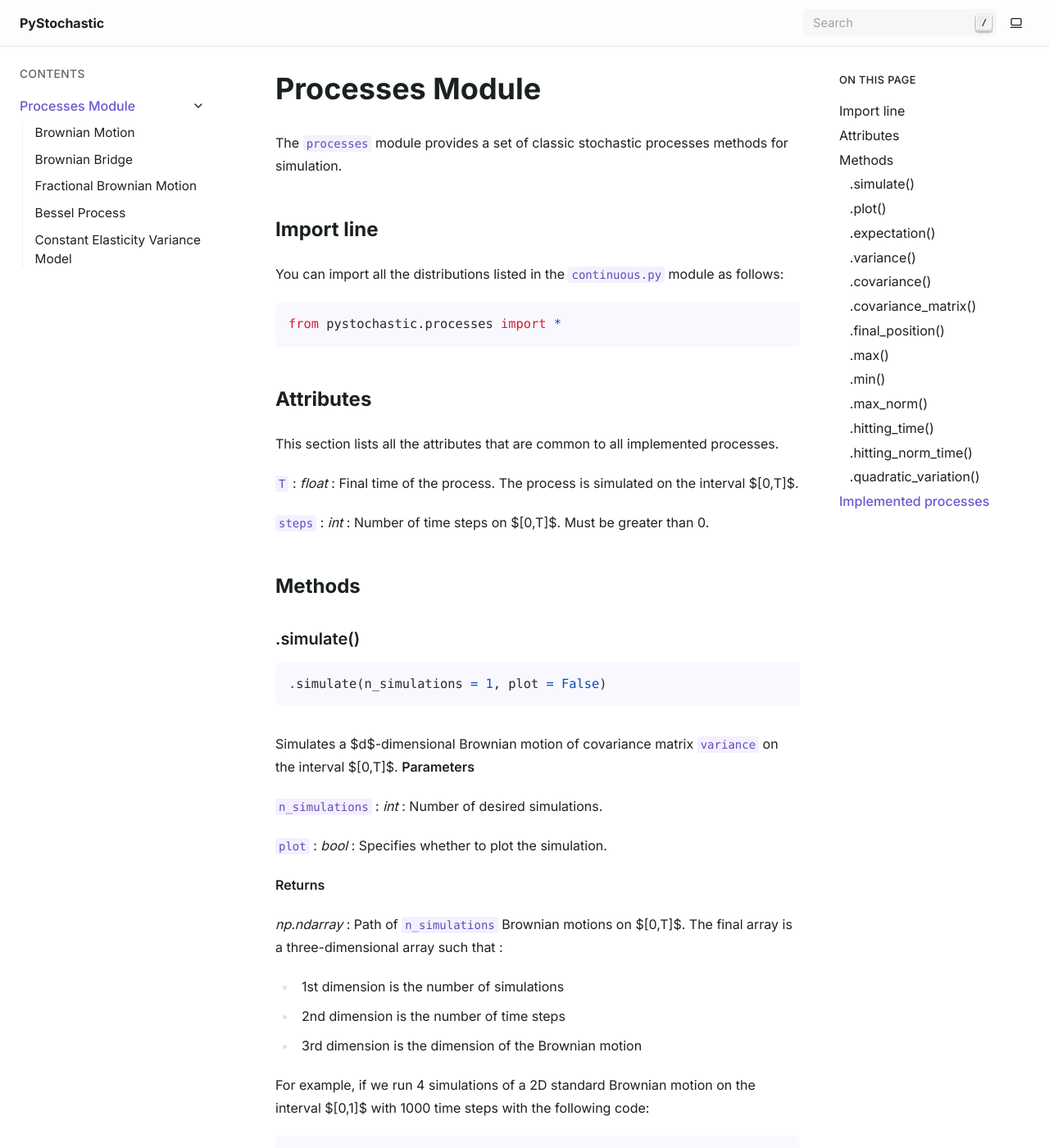
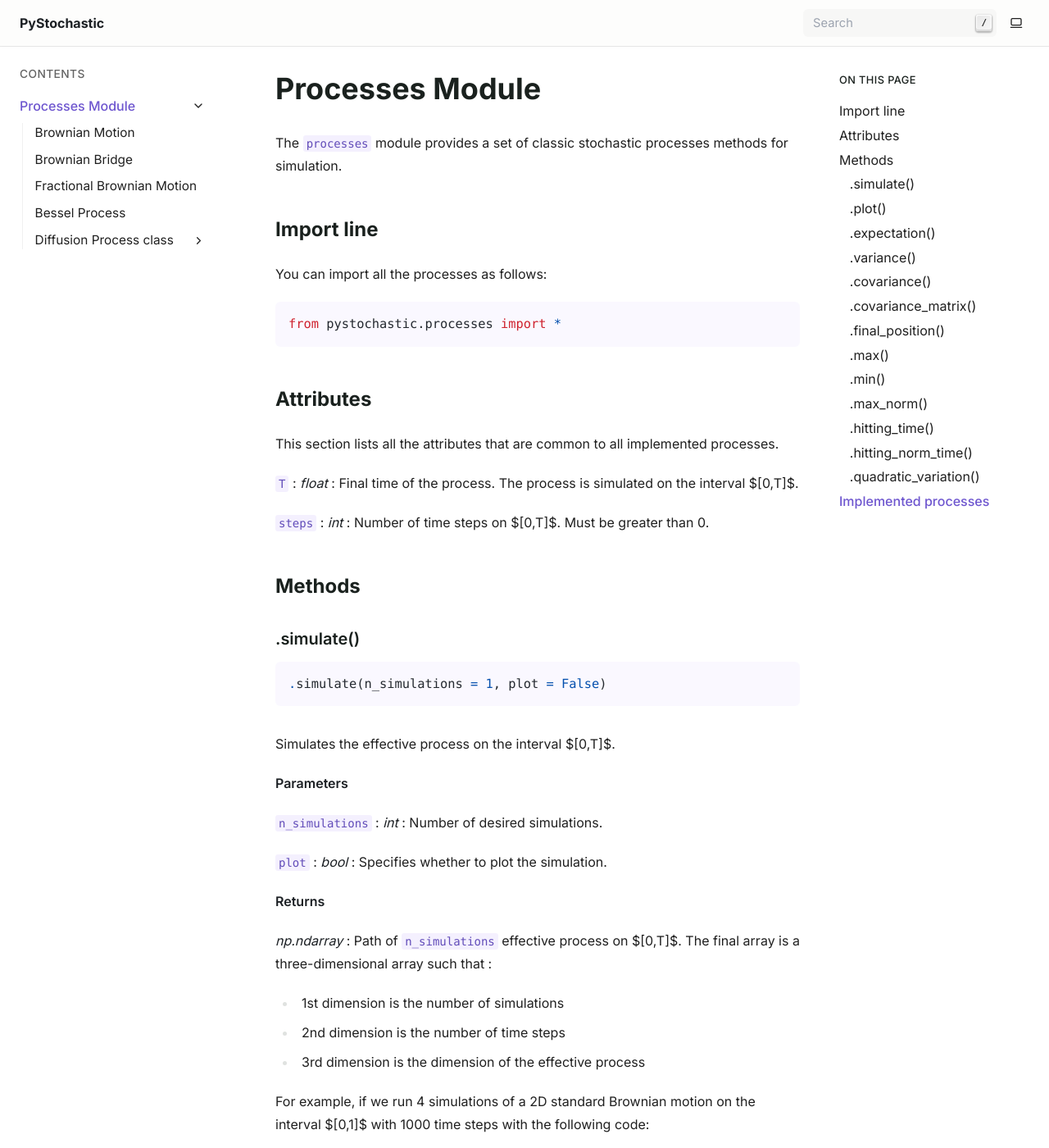
Before and after one commit to BastienVelcin/PyStochastic, a Sphinx documentation site: the page built from docs/source/processes/index.md, in a window 1280 px wide and 1400 px high. Shown: the whole window at 82% size. Built offline with Sphinx 7.4.7, drawn with Linux system fonts in a browser that asks for light colours; pages that are not in the unit, such as notebooks, are missing from menus; some of the changed text lies outside the part shown.

Commit message:
Updated doc and added references

````diff
--- a/docs/source/processes/index.md
+++ b/docs/source/processes/index.md
@@ -3,7 +3,7 @@
 The `processes` module provides a set of classic stochastic processes methods for simulation.
 
 ## Import line
-You can import all the distributions listed in the `continuous.py` module as follows:
+You can import all the processes as follows:
 
 ```python
 from pystochastic.processes import *
@@ -25,7 +25,8 @@
 ```python
 .simulate(n_simulations = 1, plot = False)
 ```
-Simulates a $d$-dimensional Brownian motion of covariance matrix `variance` on the interval $[0,T]$.
+Simulates the effective process on the interval $[0,T]$.
+
 **Parameters**
 
 `n_simulations` : _int_
@@ -37,10 +38,10 @@
 **Returns**
 
 _np.ndarray_
-: Path of `n_simulations` Brownian motions on $[0,T]$. The final array is a three-dimensional array such that :
+: Path of `n_simulations` effective process on $[0,T]$. The final array is a three-dimensional array such that :
 - 1st dimension is the number of simulations
 - 2nd dimension is the number of time steps
-- 3rd dimension is the dimension of the Brownian motion
+- 3rd dimension is the dimension of the effective process
 
 For example, if we run 4 simulations of a 2D standard Brownian motion on the interval $[0,1]$ with 1000 time steps with the following code:
 ```python
@@ -356,23 +357,16 @@
 ## Implemented processes
 
 ```{toctree}
-:maxdepth: 1
+:maxdepth: 2
 :caption: Elementary processes
 elementary/brownian
 elementary/brownian_bridge
 elementary/fractional_brownian_motion
 elementary/bessel
 
-:maxdepth: 1
+:maxdepth: 2
 :caption: Diffusion processes
 diffusion/index
-diffusion/geometric_brownian_motion
-diffusion/ornstein_uhlenbeck
-diffusion/vasicek
-diffusion/cox_ingersoll_ross
-diffusion/heston
-diffusion/hull_white
-diffusion/constant_elasticity_variance
 
 :maxdepth: 1
 :caption: Jump processes
````
Also changed, not shown: docs/source/processes/diffusion/constant_elasticity_variance.md (+1 -0 lines), docs/source/processes/diffusion/index.md (+126 -0 lines).
